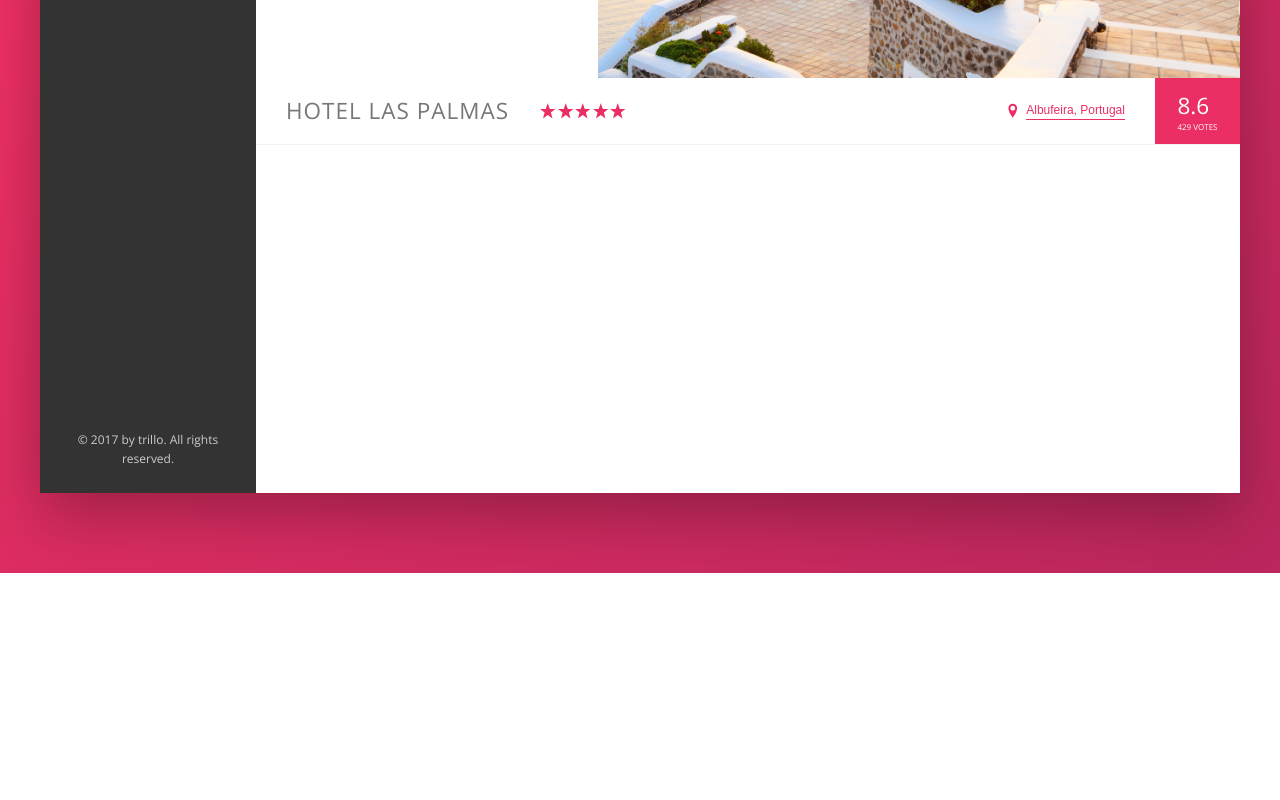
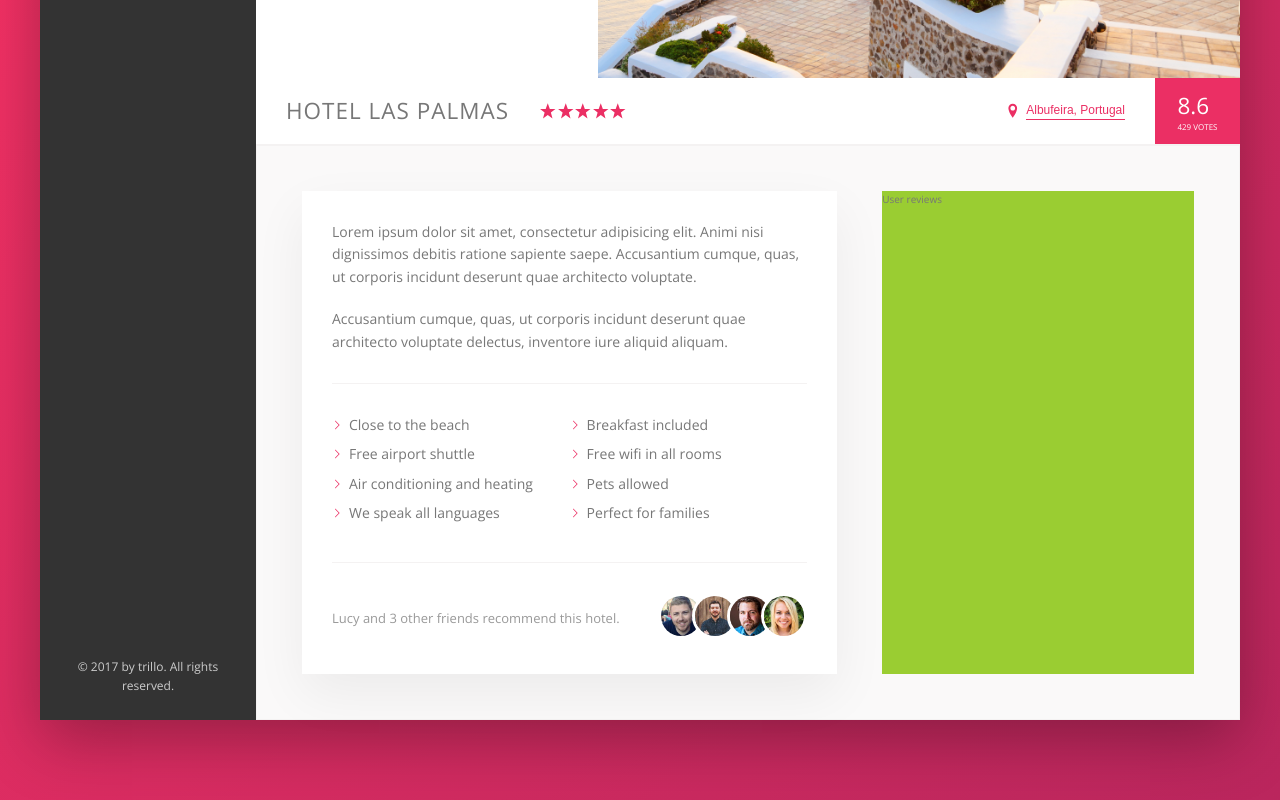
Before and after one commit to ahmedadel2020-code/trillo, a website: page index.html in a window 1280 px wide. Shown: the part 457-1257 px from the top of the page. Before the commit the page ends 1030 px from the top, so only its background shows below. Drawn offline with nearby package versions, Linux system fonts and the light colour scheme.

Commit message:
done from description section

```diff
--- a/index.html
+++ b/index.html
@@ -146,6 +146,59 @@
               <div class="overview__rating-count">429 votes</div>
             </div>
           </div>
+
+          <div class="detail">
+            <div class="description">
+              <p class="paragraph">
+                Lorem ipsum dolor sit amet, consectetur adipisicing elit. Animi
+                nisi dignissimos debitis ratione sapiente saepe. Accusantium
+                cumque, quas, ut corporis incidunt deserunt quae architecto
+                voluptate.
+              </p>
+              <p class="paragraph">
+                Accusantium cumque, quas, ut corporis incidunt deserunt quae
+                architecto voluptate delectus, inventore iure aliquid aliquam.
+              </p>
+              <ul class="list">
+                <li class="list__item">Close to the beach</li>
+                <li class="list__item">Breakfast included</li>
+                <li class="list__item">Free airport shuttle</li>
+                <li class="list__item">Free wifi in all rooms</li>
+                <li class="list__item">Air conditioning and heating</li>
+                <li class="list__item">Pets allowed</li>
+                <li class="list__item">We speak all languages</li>
+                <li class="list__item">Perfect for families</li>
+              </ul>
+              <div class="recommend">
+                <p class="recommend__count">
+                  Lucy and 3 other friends recommend this hotel.
+                </p>
+                <div class="recommend__friends">
+                  <img
+                    src="img/user-3.jpg"
+                    alt="Friend 1"
+                    class="recommend__photo"
+                  />
+                  <img
+                    src="img/user-4.jpg"
+                    alt="Friend 2"
+                    class="recommend__photo"
+                  />
+                  <img
+                    src="img/user-5.jpg"
+                    alt="Friend 3"
+                    class="recommend__photo"
+                  />
+                  <img
+                    src="img/user-6.jpg"
+                    alt="Friend 4"
+                    class="recommend__photo"
+                  />
+                </div>
+              </div>
+            </div>
+            <div class="user-reviews">User reviews</div>
+          </div>
         </main>
       </div>
     </div>
--- a/sass/_base.scss
+++ b/sass/_base.scss
@@ -27,6 +27,8 @@ Grey dark 3: #999
   --color-grey-dark-3: #999;
 
   --shadow-dark: 0 2rem 6rem rgba(0, 0, 0, 0.3);
+  --shadow-light: 0 2rem 5rem rgba(0, 0, 0, 0.06);
+  --line: 1px solid var(--color-grey-light-2);
 }
 
 * {
--- a/sass/_components.scss
+++ b/sass/_components.scss
@@ -193,7 +193,7 @@
 .overview {
   display: flex;
   align-items: center;
-  border-bottom: 1px solid var(--color-grey-light-2);
+  border-bottom: var(--line);
 
   &__heading {
     font-size: 2.25rem;
@@ -284,3 +284,70 @@
     box-shadow: none;
   }
 }
+
+/// PARAGRAPH
+.paragraph:not(:last-child) {
+  margin-bottom: 2rem;
+}
+/// LIST
+.list {
+  list-style: none;
+  margin: 3rem 0;
+  padding: 3rem 0;
+  border-top: var(--line);
+  border-bottom: var(--line);
+
+  display: flex;
+  flex-wrap: wrap;
+
+  &__item {
+    flex: 0 0 50%;
+    margin-bottom: 0.7rem;
+  }
+
+  &__item::before {
+    content: "";
+    display: inline-block;
+    height: 1rem;
+    width: 1rem;
+    margin-right: 0.7rem;
+
+    // Older browsers
+    //background-image: url(../img/chevron-thin-right.svg);
+    //background-size: cover;
+
+    // Newer browsers
+    background-color: var(--color-primary);
+    -webkit-mask-image: url(../img/chevron-thin-right.svg);
+    -webkit-mask-size: cover;
+
+    mask-image: url(../img/chevron-thin-right.svg);
+    mask-size: cover;
+  }
+}
+/// RECOMMENDED
+.recommend {
+  font-size: 1.3rem;
+  color: var(--color-grey-dark-3);
+
+  display: flex;
+  align-items: center;
+
+  &__count {
+    margin-right: auto;
+  }
+
+  &__friends {
+  }
+  &__photo {
+    box-sizing: content-box;
+    height: 4rem;
+    width: 4rem;
+    border-radius: 50%;
+    border: 3px solid #fff;
+
+    &:not(:last-child) {
+      margin-right: -1.5rem;
+    }
+  }
+}
--- a/sass/_layout.scss
+++ b/sass/_layout.scss
@@ -14,7 +14,7 @@
   font-size: 1.4rem;
   height: 7rem;
   background-color: #fff;
-  border-bottom: 1px solid var(--color-grey-light-2);
+  border-bottom: var(--line);
 
   display: flex;
   justify-content: space-between;
@@ -31,6 +31,26 @@
 
 .hotel-view {
   background-color: #fff;
-  height: 80rem;
   flex: 1;
 }
+
+.detail {
+  display: flex;
+  padding: 4.5rem;
+  background-color: var(--color-grey-light-1);
+  border: var(--line);
+}
+
+.description {
+  font-size: 1.4rem;
+  background-color: #fff;
+  box-shadow: var(--shadow-light);
+  padding: 3rem;
+  flex: 0 0 60%;
+  margin-right: 4.5rem;
+}
+
+.user-reviews {
+  background-color: yellowgreen;
+  flex: 1;
+}
```
Also changed, not shown: css/style.css, 1 other file.
